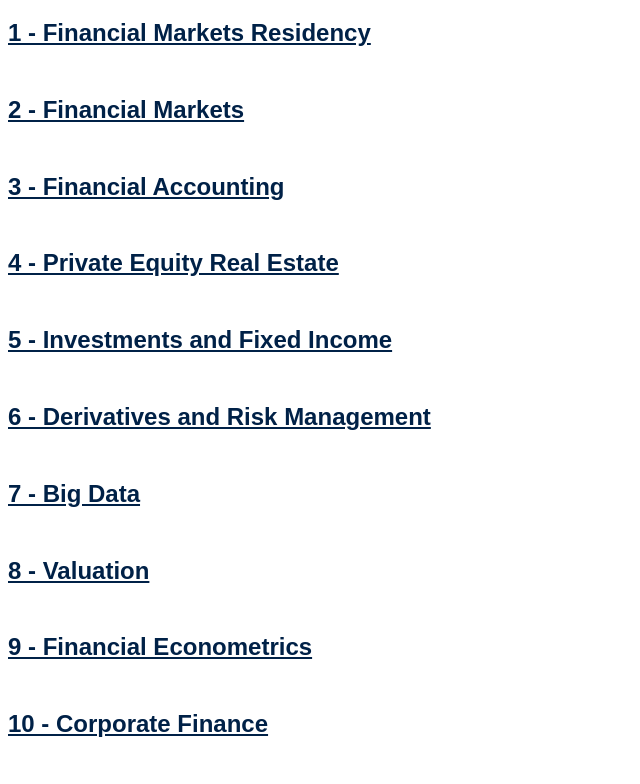
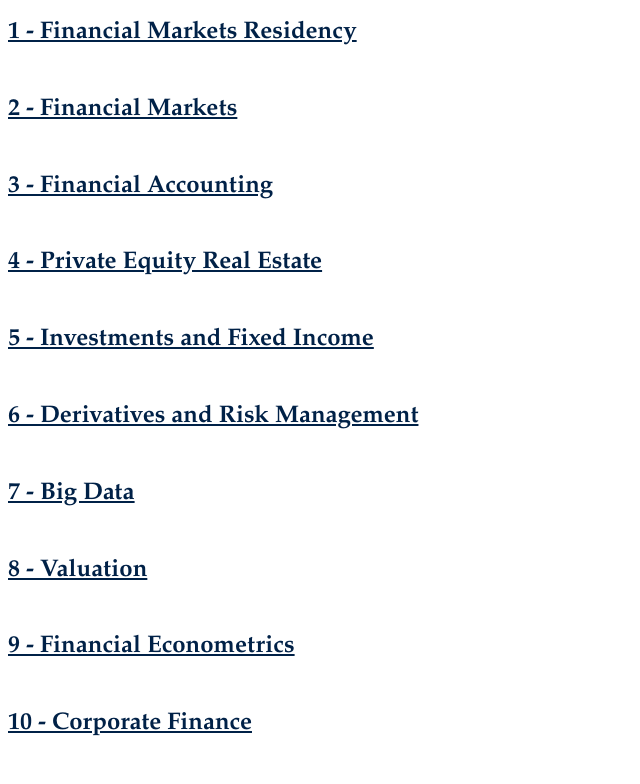
Before and after one commit to pat-bee/gumshoe, a plain HTML site: page index.html in a window 1280 px wide. Shown: the part 80-864 px from the top of the page, without its empty margins (0-640 px from the left). Drawn offline with Linux system fonts and the light colour scheme.

Commit message:
Update index.html

```diff
--- a/index.html
+++ b/index.html
@@ -21,7 +21,7 @@
 
  <style>
     body {font-family: Arial, sans-serif; line-height: 1.6;}
-    h1, h2, h3 {color: #0175a2;}
+    h1, h2, h3 {color: #0175a2; font-family: Garamond, serif;}
      a {color: #002147;}
      a:hover {color:#d35400;}
     p {margin: 0 0 10px;}
```
